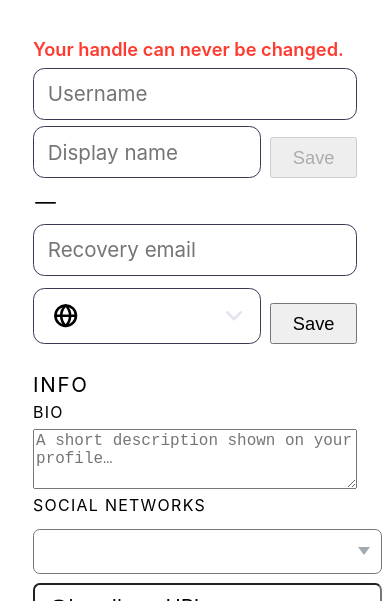
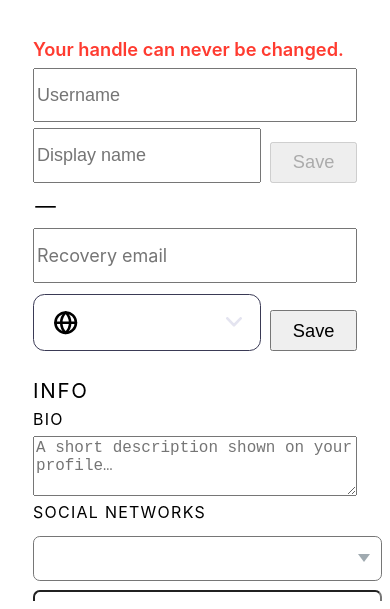
Before and after one commit to lstgms9/mod-settings, a plain HTML site: page public/index.html in a window 390 px wide. Shown: the part 235-844 px from the top of the page. Drawn offline with Linux system fonts and the light colour scheme.

Commit message:
Settings' handle, display name and recovery email are THE shared field (.pui-input, the shared field size); the home-made boxed-label wrappers for them deleted (only the country picker keeps its flag row). The live probe's ownBox hit on Account is gone (local PC + 390, Lost Games).
Session: masterPhone
Agent: claude
Co-Authored-By: Claude Opus 5.5 <noreply@anthropic.com>

```diff
--- a/public/index.html
+++ b/public/index.html
@@ -480,10 +480,10 @@
           <!-- THE HANDLE never changes (Damon 2026-10-21, every site): shown read-only, with the red note above it -->
           <div class="stg-handle-note">Your handle can never be changed.</div>
           <form class="stg-fieldrow" onsubmit="return false" autocomplete="off">
-            <label class="stg-inbox"><input type="text" class="stg-inbox-in stg-acct-username-input" id="accountUsername" readonly tabindex="-1" placeholder="Username"></label>
+            <input type="text" class="pui-input stg-acct-username-input" id="accountUsername" readonly tabindex="-1" placeholder="Username">
           </form>
           <form class="stg-fieldrow" onsubmit="return false" autocomplete="off">
-            <label class="stg-inbox"><input type="text" class="stg-inbox-in" id="profileDisplayName" enterkeyhint="done" placeholder="Display name" maxlength="40"></label>
+            <input type="text" class="pui-input" id="profileDisplayName" enterkeyhint="done" placeholder="Display name" maxlength="40">
             <button type="button" class="pui-b pui-b-filled pui-c-orange stg-acct-cta" id="displayNameSaveBtn" disabled><span class="pui-b-t">Save</span></button>
           </form>
           <div class="stg-acct-username-hint" id="displayNameHint"></div>
@@ -495,7 +495,7 @@
           </div>
           <!-- the sign-in email: plain orange text, never a box — boxes are for what you can edit (Damon 2026-10-20) -->
           <div class="stg-acct-email stg-acct-email-line" id="accountEmail" data-fallback="you@example.com">—</div>
-          <label class="stg-inbox stg-inbox-ro"><input type="text" class="stg-inbox-in stg-mono-cyan" id="accountRecoveryEmail" placeholder="Recovery email" readonly></label>
+          <input type="text" class="pui-input stg-mono-cyan stg-acct-recovery" id="accountRecoveryEmail" placeholder="Recovery email" readonly>
           <div><span data-pui-btn="changePwBtn"></span></div>
           <form class="stg-fieldrow" onsubmit="return false" autocomplete="off">
             <label class="stg-inbox"><span class="stg-acct-flagrow">
--- a/public/styles.css
+++ b/public/styles.css
@@ -800,16 +800,17 @@ html.pui-framed .stg-main, .pui-inpop .stg-main { overflow: visible; }
    read-only ones (Email) look the same, never a faint box. A row = the field + its own Save on the right. */
 .stg-fieldrow { display: flex; align-items: center; gap: calc(8 * var(--u, 1px)); margin: 0; }
 .stg-fieldrow > .stg-inbox { flex: 1 1 auto; min-width: 0; }
+/* THE shared field (.pui-input, shared-UI plan 2026-11-16): the handle, display name and recovery email — only their place and size here */
+.stg-fieldrow > .pui-input { flex: 1 1 auto; min-width: 0; min-height: calc(48 * var(--u, 1px)); box-sizing: border-box; font-size: var(--pui-field-fs, 18px); }
+#settings-app .stg-acct-recovery { display: block; width: 100%; font-size: var(--pui-field-fs, 18px); min-height: calc(48 * var(--u, 1px)); box-sizing: border-box; overflow: hidden; text-overflow: ellipsis; }
 .stg-fieldrow > .stg-acct-cta { flex: none; width: auto; }
 .stg-inbox { display: flex; flex-direction: column; justify-content: center; gap: calc(1 * var(--u, 1px)); padding: calc(10 * var(--u, 1px)) calc(12 * var(--u, 1px)); min-height: calc(48 * var(--u, 1px)); box-sizing: border-box; border: calc(1 * var(--u, 1px)) solid var(--border2, #3a3a55);
   border-radius: calc(10 * var(--u, 1px)); background: var(--bg); min-width: 0; cursor: text; }
 .stg-inbox:focus-within { border-color: var(--primary); }
 .stg-inbox-in { display: block; width: 100%; min-width: 0; box-sizing: border-box; border: 0; outline: 0; padding: 0; margin: 0;
   background: transparent; color: var(--text); font: inherit; font-size: calc(16 * var(--u, 1px)); min-height: calc(22 * var(--u, 1px)); }
-.stg-inbox-ro { cursor: default; }
 #settings-app .stg-inbox .stg-inbox-in { border: 0 !important; background: transparent !important; box-shadow: none !important; padding: 0 !important; }
 #changePwBtn { width: auto; }
-.stg-inbox-ro .stg-inbox-in { overflow: hidden; text-overflow: ellipsis; white-space: nowrap; }
 .stg-inbox .stg-acct-flagrow { display: flex; align-items: center; gap: calc(8 * var(--u, 1px)); }
 .stg-inbox select.stg-inbox-in { cursor: pointer; }
 /* THE COUNTRY BOX READS WHITE like the rows above it (Damon 2026-10-22: it showed ORANGE — the iPhone's native select tints
```
